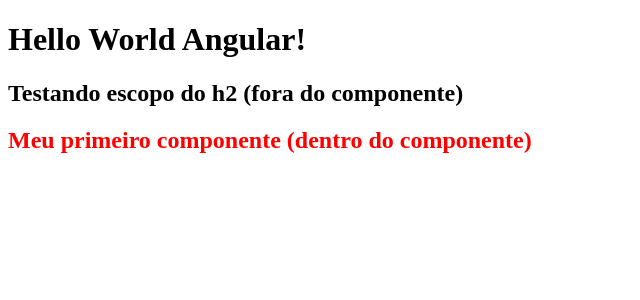
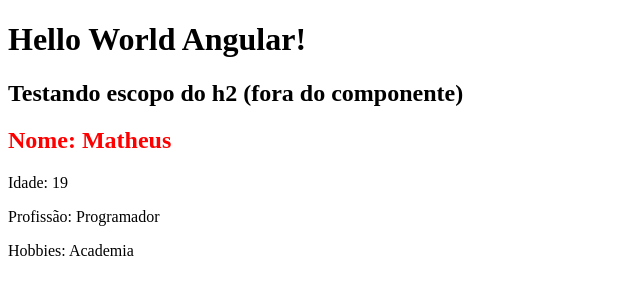
Before and after one commit to obrandemburg/Angular, an Angular app in the folder curso-angular-13/: page / in a window 1280 px wide. Shown: the top 300 px of the page, without its empty margins (0-640 px from the left). Built offline with nearby package versions, Linux system fonts and the light colour scheme.

Commit message:
Dados no template - #05

```diff
--- a/curso-angular-13/src/app/components/first-component/first-component.html
+++ b/curso-angular-13/src/app/components/first-component/first-component.html
@@ -1 +1,4 @@
-<h2>Meu primeiro componente (dentro do componente)</h2>
+<h2>Nome: {{name}}</h2>
+<p>Idade: {{age}}</p>
+<p>Profissão: {{job}}</p>
+<p>Hobbies: {{ hobbies[1] }}</p>
--- a/curso-angular-13/src/app/components/first-component/first-component.ts
+++ b/curso-angular-13/src/app/components/first-component/first-component.ts
@@ -1,4 +1,4 @@
-import { Component } from '@angular/core';
+import { Component, OnInit } from '@angular/core';
 
 @Component({
   imports: [],
@@ -6,4 +6,15 @@ import { Component } from '@angular/core';
   styleUrl: './first-component.css',
   templateUrl: './first-component.html',
 })
-export class FirstComponent {}
+export class FirstComponent implements OnInit {
+
+  name: string = 'Matheus';
+  age : number = 19;
+  job: string = 'Programador';
+  hobbies = ['Correr', 'Academia', 'Dançar'];
+
+  constructor() { }
+
+  ngOnInit(): void {
+  }
+}
```
